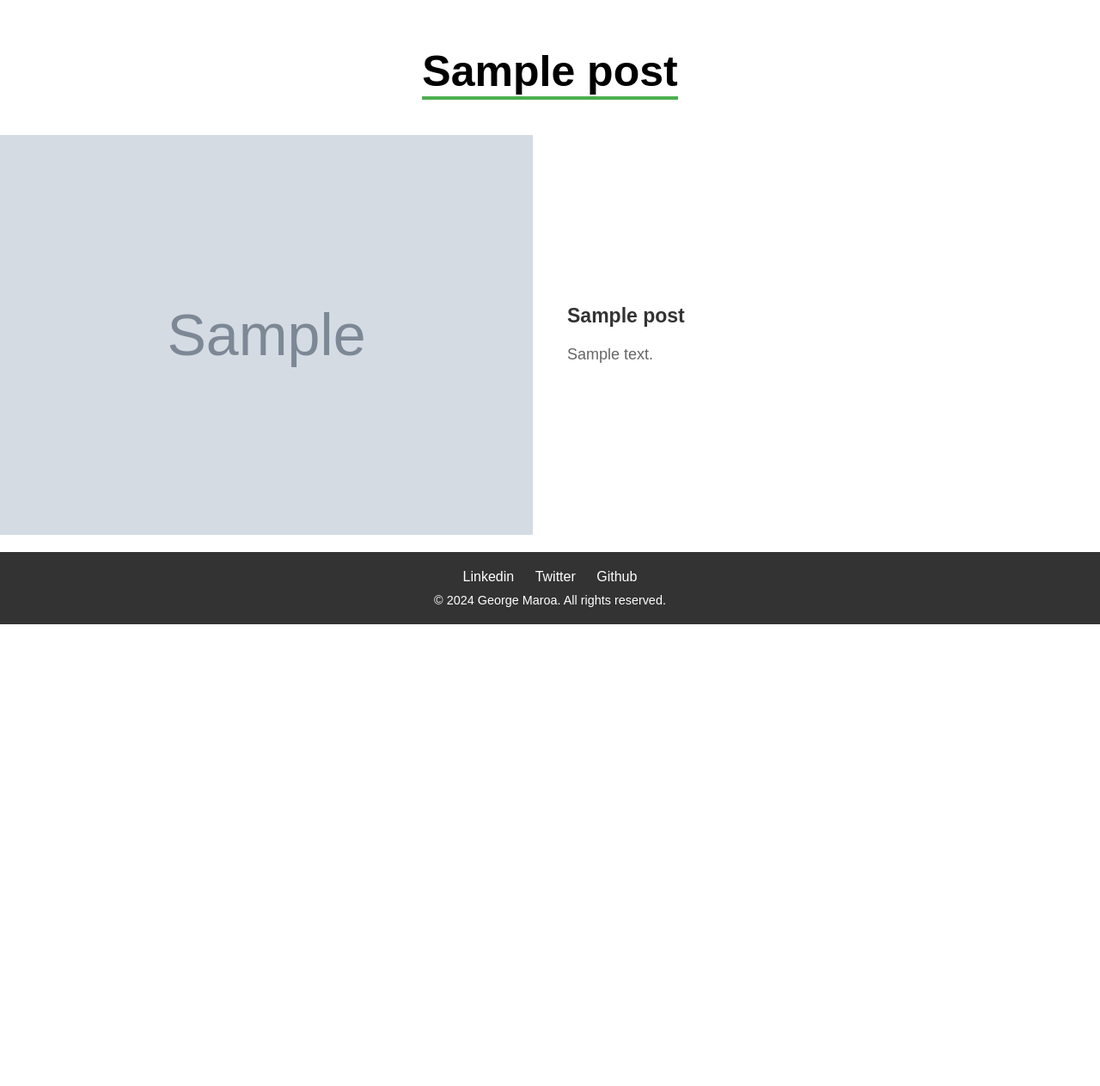
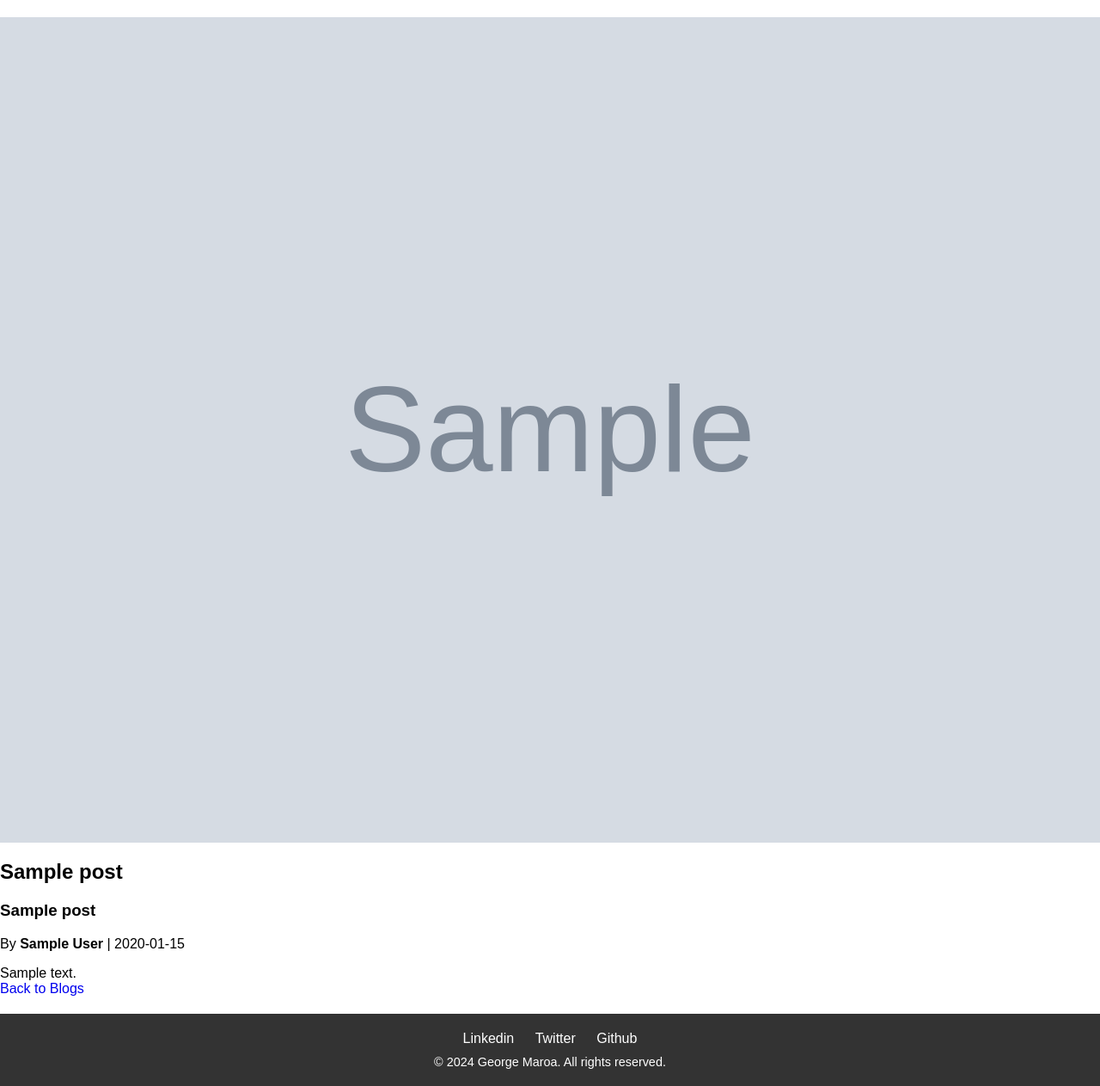
Before and after one commit to Maroa2002/Webstack---Portfolio-Project, a Flask app: page /post/1 in a window 1280 px wide. Shown: the part 48-1311 px from the top of the page at 86% size. Before the commit the page ends 774 px from the top, so only its background shows below. Run offline with Flask 3, Linux system fonts and the light colour scheme; a user stored in the database is signed in; tables that the repository leaves empty hold one stand-in row (values such as "Sample post"); grey boxes marked "Sample" are stand-in pictures; some libraries are stand-ins or nearby versions.

Commit message:
modified the html structure design of the page for viewing each post

```diff
--- a/templates/post.html
+++ b/templates/post.html
@@ -13,24 +13,33 @@
 
     {% include "header.html" %}
 
-        <div class="heading">
+    <main class="post-container">
+        <article class="post-content">
+            <!-- Blog Post Image -->
+            <div class="post-image">
+                <img src="{{ post.img_url }}" alt="{{ post.title }}">
+            </div>
+
+            <!-- Blog Post Title -->
             <h1>{{ post.title }}</h1>
+            <h3>{{ post.subtitle }}</h3>
+
+            <!-- Blog Post Meta Info -->
+            <div class="post-meta">
+                <p>By <strong>{{ post.author }}</strong> | {{ post.date }}</p>
+            </div>
+
+            <!-- Blog Post Body -->
+            <div class="post-body">
+                {{ post.body | safe }}
+            </div>
+        </article>
+
+        <!-- Back to Blog Button -->
+        <div class="back-btn-container">
+            <a href="{{ url_for('blogs') }}" class="back-btn">Back to Blogs</a>
         </div>
-
-        <div class="container">
-            <section class="about">
-                <div class="about-image">
-                    <img src="{{ post.img_url }}" alt="About-image">
-                </div>
-
-                <div class="about-content">
-                    <h2>{{ post.subtitle }}</h2>
-                    <p>
-                        {{ post.body | safe }}
-                    </p>
-                </div>
-            </section>
-        </div>
+    </main>
 
     {% include "footer.html" %}
 
```
